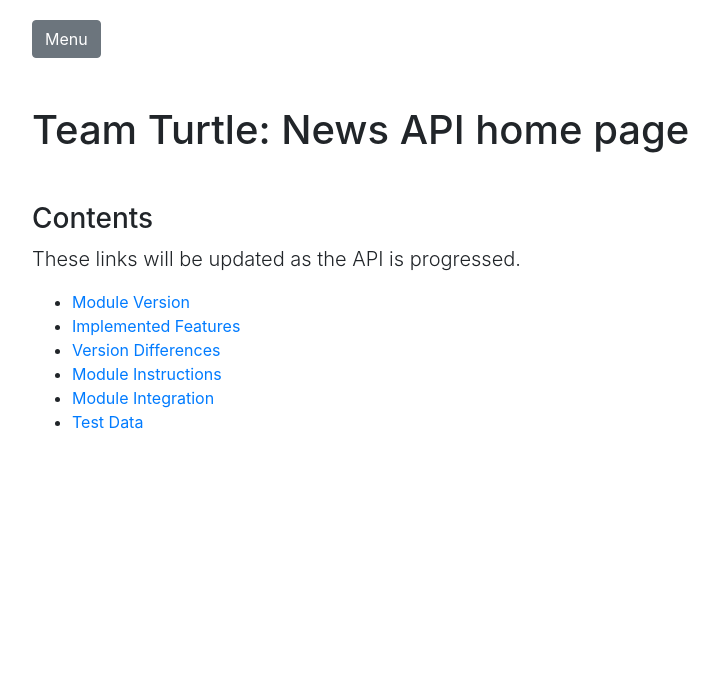
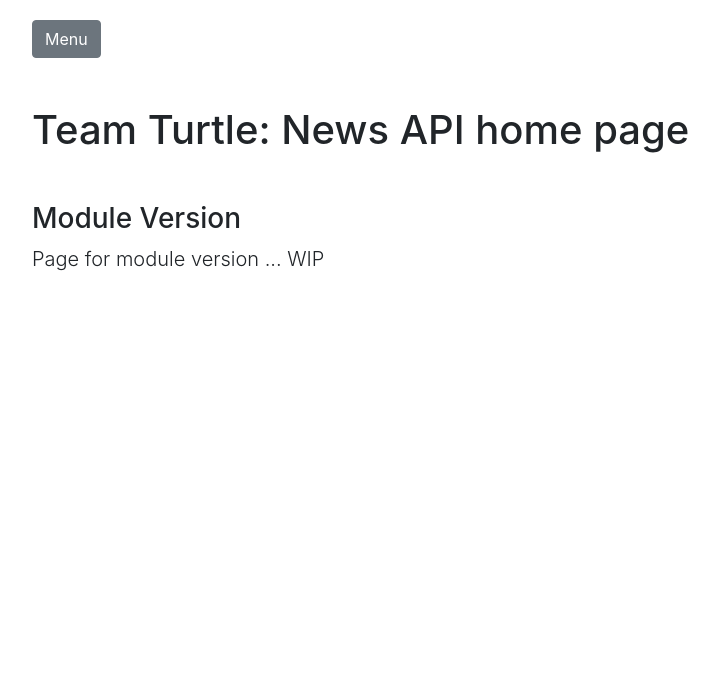
Before and after one commit to minimac1/Seng3011, a Flask app: page / in a window 1280 px wide. Shown: the top 674 px of the page, without its empty margins (3-722 px from the left). Run offline with Flask 2, Linux system fonts and the light colour scheme; some libraries are stand-ins or nearby versions.

Commit message:
- fixed sidebar so new templates can be loaded. - added css for navbars, cant fix test data tab? - base.html is essentially useless now - added new .html's in template folder

```diff
--- a/static/css/custom.css
+++ b/static/css/custom.css
@@ -93,6 +93,13 @@ body {
   background: none;
 }
 
+.nav-tabs {
+    border-bottom :0 solid #ddd;
+    position: absolute;
+    margin-bottom: 0;
+    overflow-y: auto;
+}
+
 @media(min-width:768px) {
   #wrapper {
     padding-left: 0;
--- /dev/null
+++ b/templates/differences.html
@@ -0,0 +1 @@
+<p class="lead">Page for version differences ... WIP</p>
--- /dev/null
+++ b/templates/features.html
@@ -0,0 +1 @@
+<p class="lead">Page for version features ... WIP</p>
--- a/templates/homepage.html
+++ b/templates/homepage.html
@@ -19,13 +19,18 @@
                         Contents
                     </a>
                 </li>
-                {% for caption, id in [('Module Version', '1'), ('Implemented Features', '2'),
+                <ul class="nav nav-tabs" role="tablist">
+                    <li class="active">
+                        <a role="tab" data-toggle="tab" href="#panel1">Module Version</a>
+                    </li>
+                    {% for caption, id in [('Implemented Features', '2'),
                                    ('Version Differences', '3'), ('Module Instructions', '4'),
                                    ('Module Integration', '5'), ('Test Data', '6')] %}
-                    <li>
-                        <a href="#" onclick="myFunc()" id="{{ id }}">{{ caption }}</a>
-                    </li>
-                {% endfor %}
+                        <li>
+                        <a role="tab" data-toggle="tab" href="#panel{{ id }}">{{ caption }}</a>
+                        </li>
+                    {% endfor %}
+                </ul>
             </ul>
         </div>
         <!-- /#sidebar-wrapper -->
@@ -35,13 +40,35 @@
             <div class="container-fluid">
                 <a href="#menu-toggle" class="btn btn-secondary" id="menu-toggle">Menu</a>
                 <h1 class="mt-5">Team Turtle: News API home page</h1>
+                <!-- content to be updated should go here -->
+                <div class="tab-content">
+                    <div role="tabpanel" id="panel1" class="tab-pane active">
+                        <h3 class="mt-5">Module Version</h3>
+                        {% include "version.html" %}
+                    </div>
+                    <div role="tabpanel" id="panel2" class="tab-pane">
+                        <h3 class="mt-5">Implemented Features</h3>
+                        {% include "features.html" %}
+                    </div>
+                    <div role="tabpanel" id="panel3" class="tab-pane">
+                        <h3 class="mt-5">Version Differences</h3>
+                        {% include "differences.html" %}
+                    </div>
+                    <div role="tabpanel" id="panel4" class="tab-pane">
+                        <h3 class="mt-5">Module Instructions</h3>
+                        {% include "instructions.html" %}
+                    </div>
+                    <div role="tabpanel" id="panel5" class="tab-pane">
+                        <h3 class="mt-5">Module Integration</h3>
+                        {% include "integration.html" %}
+                    </div>
+                    <div role="tabpanel" id="panel6" class="tab-pane">
+                        <h3 class="mt-5">Test Data</h3>
+                        {% include "test.html" %}
+                    </div>
 
-                <!-- content to be updated should go here -->
-                <h2 class="mt-5" id="title"></h1>
-                    <p id="page"></p>
-                {% block content %}{% endblock %}
+                </div>
             </div>
-
         </div>
         <!-- /#page-content-wrapper -->
         <footer class="footer">
@@ -66,13 +93,11 @@
     });
     </script>
 
-    <!-- on click function for sidebar -->
     <script>
-    function myFunc() {
-        var x = "on click works, doesnt change";
-        document.getElementById("page").innerHTML = x;
-    }
-    </script>
-
+    $('.nav li').on("click", function () {
+        $(".nav li").removeClass("active");
+        $(this).addClass("active");
+        $(this).tab('show');
+    })
 </body>
 </html>
--- /dev/null
+++ b/templates/instructions.html
@@ -0,0 +1 @@
+<p class="lead">Page for module instructions ... WIP</p>
--- /dev/null
+++ b/templates/integration.html
@@ -0,0 +1 @@
+<p class="lead">Page for module integration ... WIP</p>
--- /dev/null
+++ b/templates/test.html
@@ -0,0 +1 @@
+<p class="lead">Page for test data and software ... WIP</p>
--- /dev/null
+++ b/templates/version.html
@@ -0,0 +1 @@
+    <p class="lead">Page for module version ... WIP</p>
```
